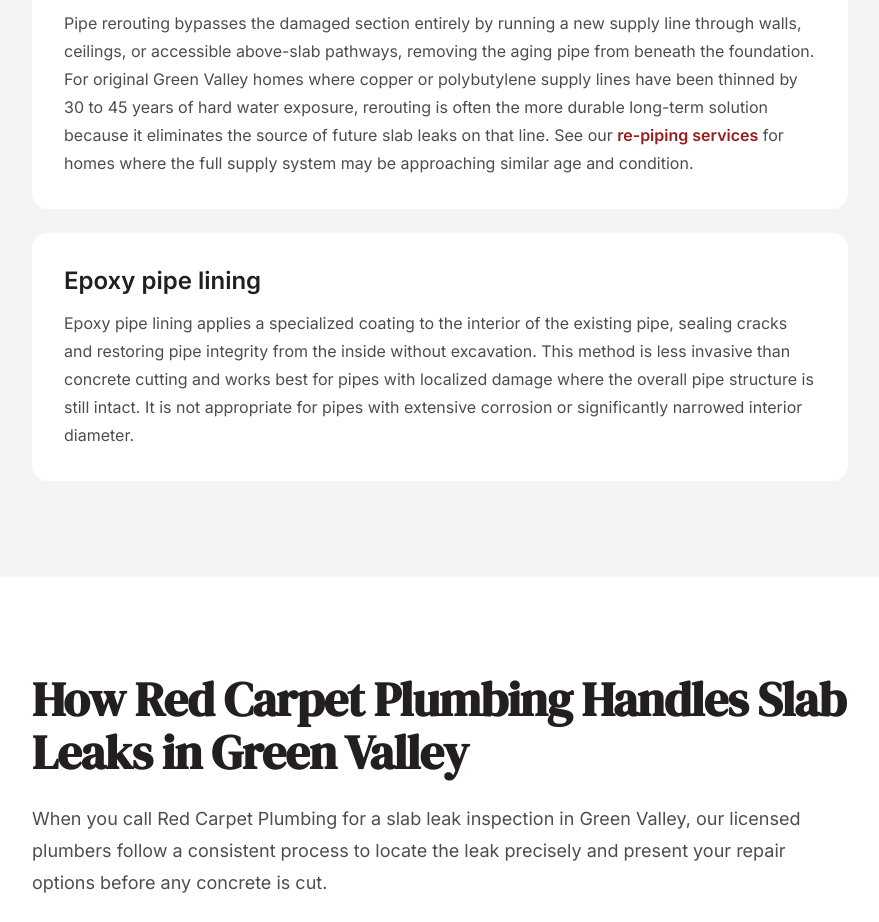
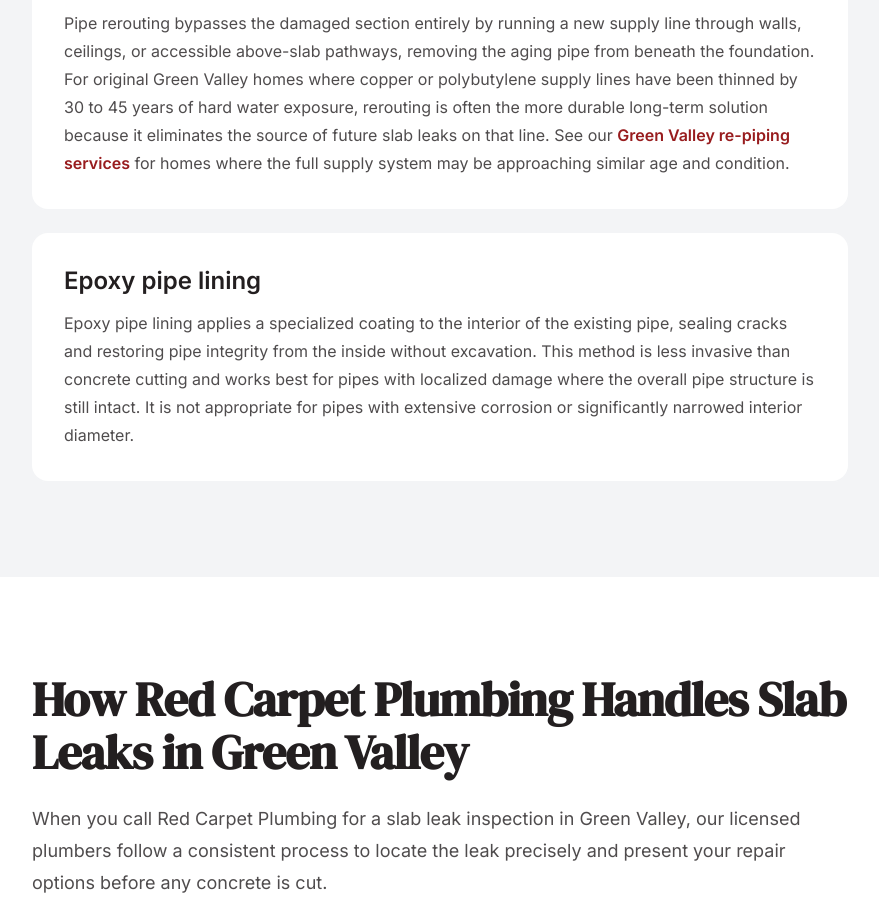
Before and after one commit to SedrickHarris/red-carpet-plumbing-site, a Next.js app: page /green-valley/slab-leak-detection-repair in a window 1280 px wide. Shown: the part 5700-6622 px from the top of the page, without its empty margins (200-1079 px from the left). Built offline with nearby package versions, Linux system fonts and the light colour scheme.

Commit message:
fix: activate /green-valley/re-piping/ cross-link in GV slab leak rerouting card (P33 follow-up)
ACTIVATED: rerouting card linkHref repointed from /re-piping/ to
/green-valley/re-piping/ now that P34 is built and committed.
TODO-BATCH-6 comment replaced with ACTIVATED note.

```diff
--- a/app/green-valley/slab-leak-detection-repair/page.tsx
+++ b/app/green-valley/slab-leak-detection-repair/page.tsx
@@ -171,14 +171,11 @@ const REPAIR_OPTIONS: {
     heading: "Pipe rerouting",
     body: "Pipe rerouting bypasses the damaged section entirely by running a new supply line through walls, ceilings, or accessible above-slab pathways, removing the aging pipe from beneath the foundation. For original Green Valley homes where copper or polybutylene supply lines have been thinned by 30 to 45 years of hard water exposure, rerouting is often the more durable long-term solution because it eliminates the source of future slab leaks on that line.",
     linkPre: " See our ",
-    // TODO-BATCH-6: when /green-valley/re-piping/ (P34) is built, repoint
-    // linkHref from /re-piping/ to /green-valley/re-piping/ and update the
-    // linkText to "Green Valley re-piping services".
-    linkHref: "/re-piping/",
-    linkText: "re-piping services",
+    // ACTIVATED: /green-valley/re-piping/ (P34) built and committed.
+    linkHref: "/green-valley/re-piping/",
+    linkText: "Green Valley re-piping services",
     linkPost:
       " for homes where the full supply system may be approaching similar age and condition.",
-    todo: "TODO-BATCH-6: activate link to /green-valley/re-piping/ once confirmed built and QA-passed",
   },
   {
     heading: "Epoxy pipe lining",
```
